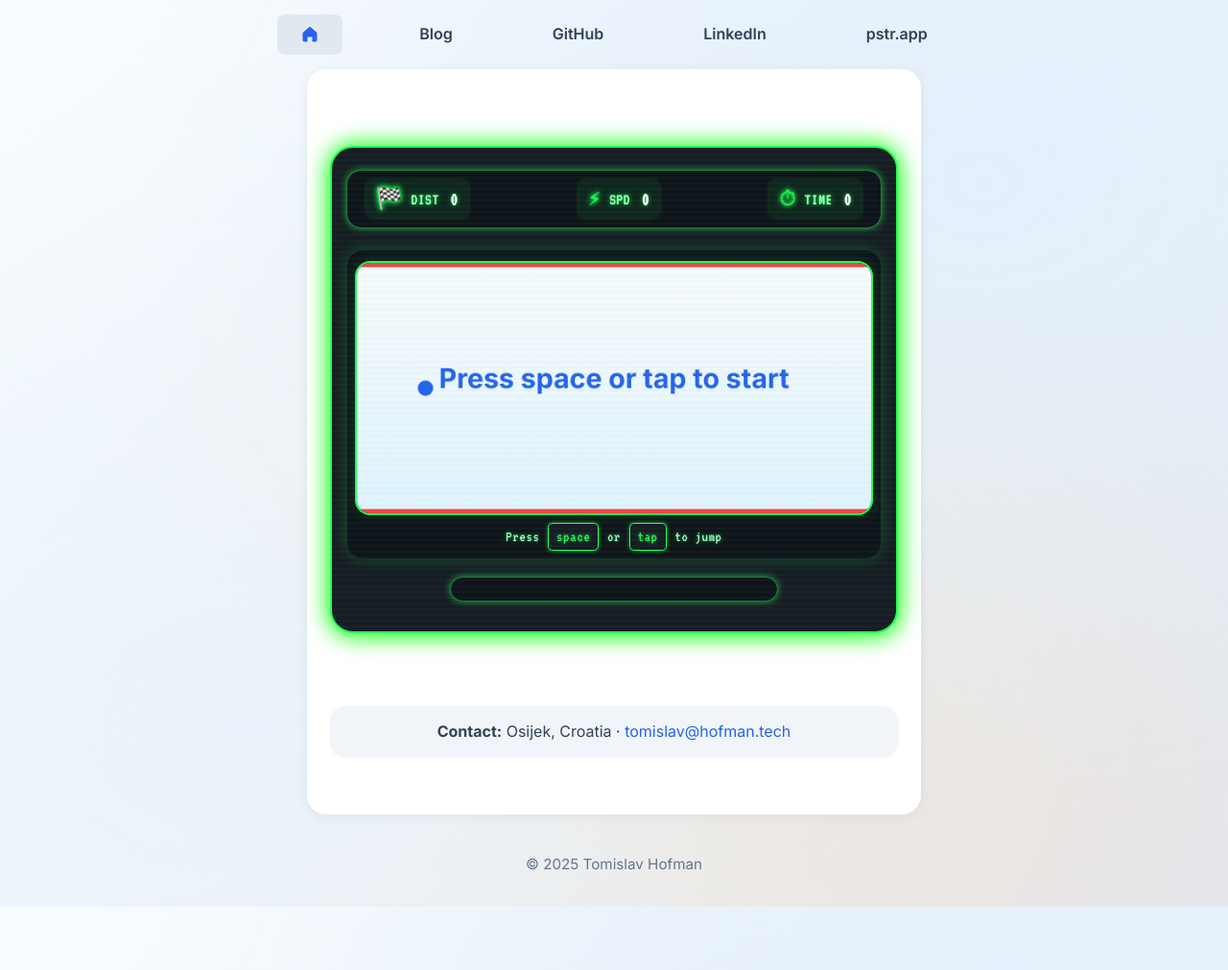
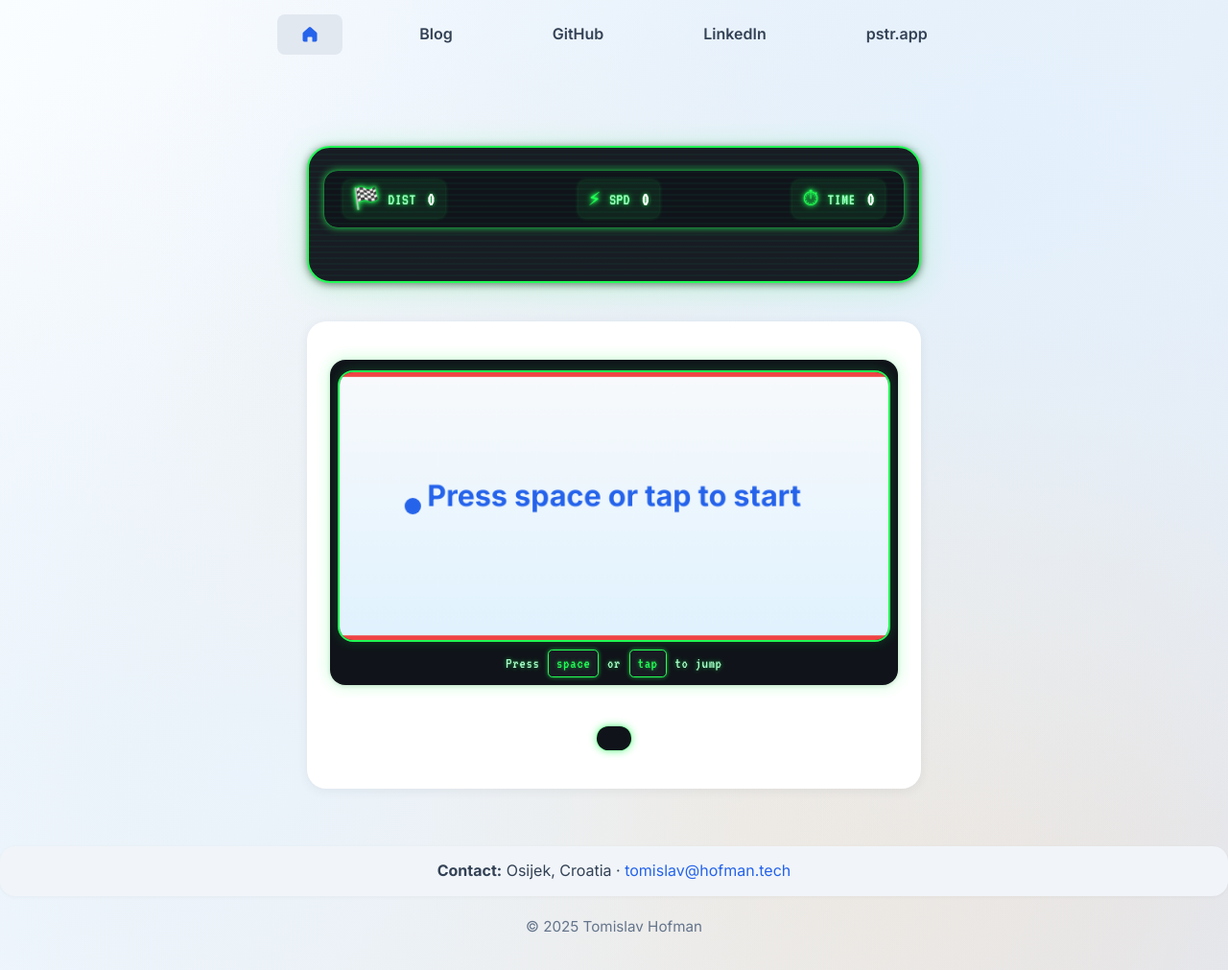
Before and after one commit to tomislavhofman/tomislavhofman.github.io, a Jekyll site: the page built from index.html, in a window 1280 px wide. Shown: the whole page at 96% size. Built offline with Jekyll 4.4.1, drawn with Linux system fonts in a browser that asks for light colours.

Commit message:
Change structure.

```diff
--- a/_layouts/default.html
+++ b/_layouts/default.html
@@ -10,8 +10,19 @@
 <body>
   <a href="#main-content" class="visually-hidden focusable">Skip to main content</a>
   {% include nav.html %}
+  {% if page.url == "/" %}
+    <div class="game-card-wrapper">
+      {% capture game_card %}{{ content | split: '<div class="retro-console">' | last | split: '</div>' | first }}{% endcapture %}
+      <div class="retro-console">
+        {{ game_card }}</div>
+    </div>
+  {% endif %}
   <main id="main-content" tabindex="-1">
-    {{ content }}
+    {% if page.url == "/" %}
+      {{ content | remove_first: '<div class="retro-console">' | remove_first: game_card | remove_first: '</div>' }}
+    {% else %}
+      {{ content }}
+    {% endif %}
   </main>
   <footer>
     &copy; {{ site.time | date: '%Y' }} Tomislav Hofman
--- a/css/custom.css
+++ b/css/custom.css
@@ -721,3 +721,36 @@
     border-radius: 0.5em;
   }
 }
+
+.game-card-wrapper {
+  max-width: 40rem;
+  margin: 2.5em auto 0 auto;
+  padding: 0;
+  display: flex;
+  flex-direction: column;
+  align-items: center;
+}
+.game-card-wrapper .retro-console {
+  width: 100%;
+  box-sizing: border-box;
+  margin-bottom: 2.5em;
+  box-shadow: 0 4px 32px #22ff5533, 0 1.5px 8px #0008;
+  border: 2.5px solid #22ff55;
+  background: #181c23;
+}
+@media (max-width: 700px) {
+  .game-card-wrapper {
+    max-width: 99vw;
+    margin-top: 1.2em;
+  }
+  .game-card-wrapper .retro-console {
+    border-radius: 0.7em;
+    margin-bottom: 1.2em;
+  }
+}
+@media (max-width: 480px) {
+  .game-card-wrapper {
+    max-width: 100vw;
+    margin-top: 0.5em;
+  }
+}
```
